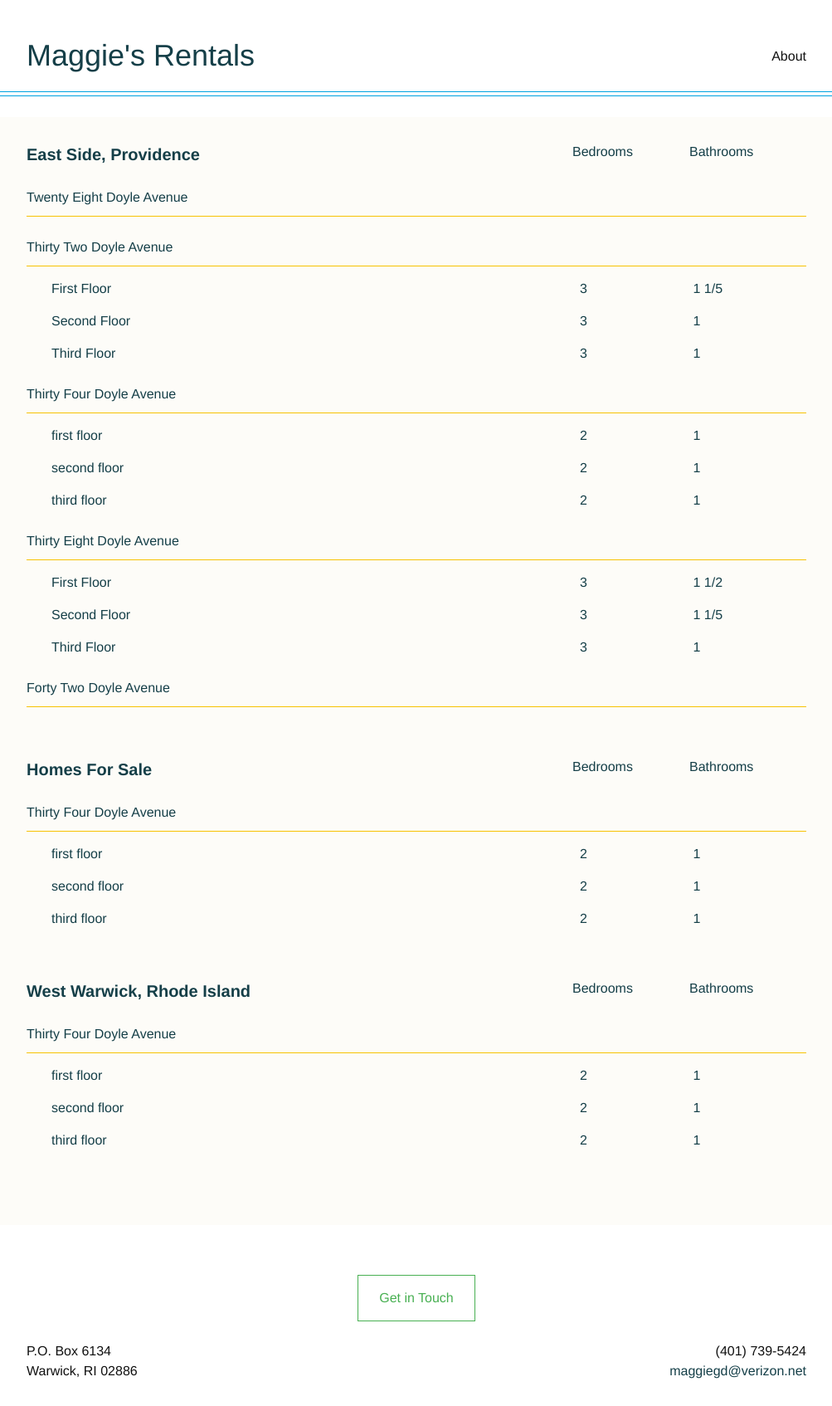
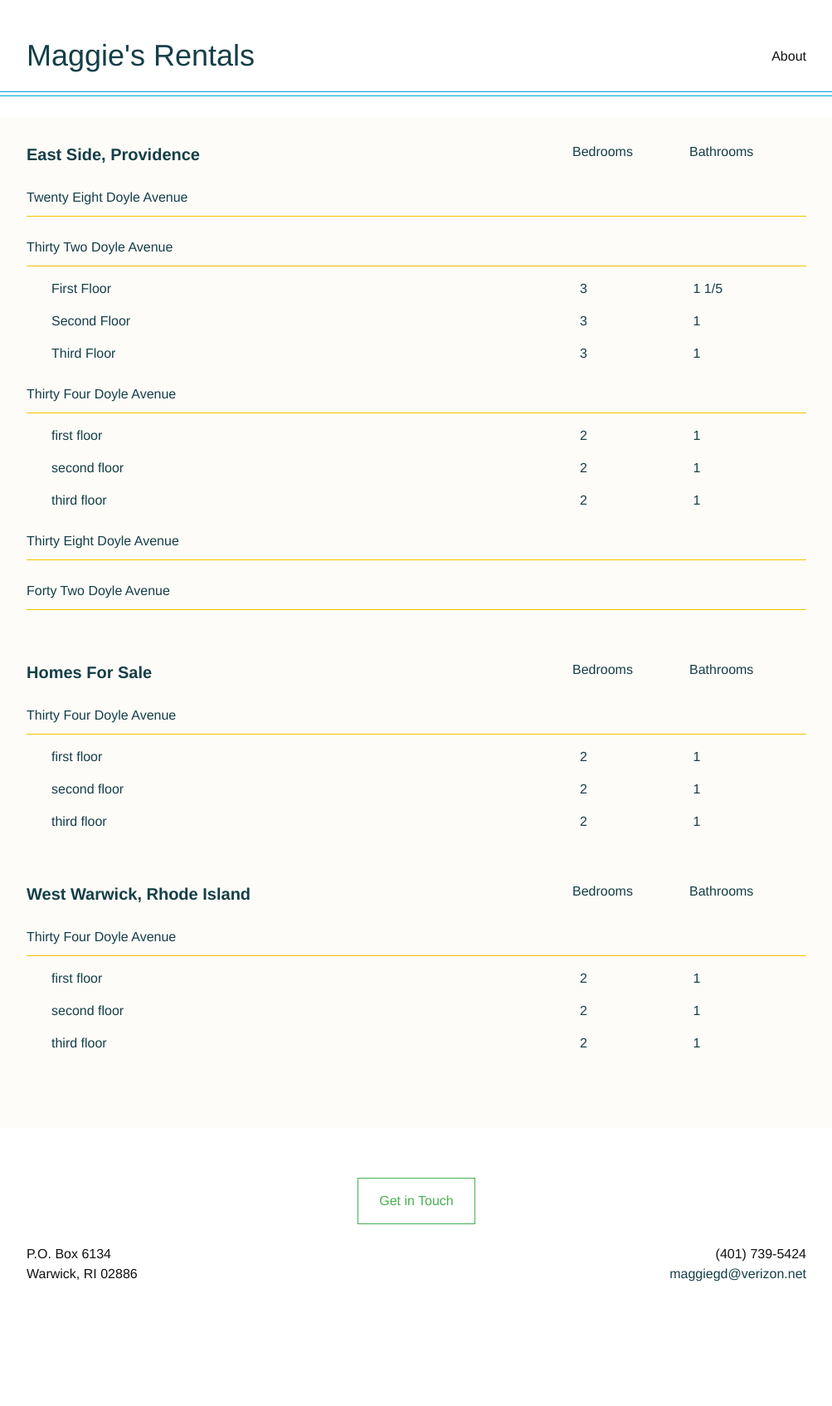
Before and after one commit to alexandreaco/maggiesrentals.github.io, a Jekyll site: the page built from index.html, in a window 1280 px wide. Shown: the whole page at 83% size, without its empty margins (138-1141 px from the left). Built offline with Jekyll 4.4.1, drawn with Linux system fonts in a browser that asks for light colours; after the commit the page ends 1577 px from its top, so only the background shows below that.

Commit message:
Updated Thirty Eight Doyle Avenue

```diff
--- a/_buildings/thirty-eight-doyle-avenue.markdown
+++ b/_buildings/thirty-eight-doyle-avenue.markdown
@@ -4,10 +4,6 @@
 image: "/uploads/38D.jpg"
 Google Map Text: <iframe src="https://www.google.com/maps/embed?pb=!1m18!1m12!1m3!1d2972.521130010863!2d-71.40756139999996!3d41.838608699999966!2m3!1f0!2f0!3f0!3m2!1i1024!2i768!4f13.1!3m3!1m2!1s0x89e444e0183ef225%3A0x2ea761cd5ba81430!2s38+Doyle+Ave%2C+Providence%2C+RI+02906!5e0!3m2!1sen!2sus!4v1485637006262"
   width="100%" height="350" frameborder="0" style="border:0" allowfullscreen></iframe>
-Apartments:
-- Twenty Eight Doyle Ave, First Floor
-- Twenty Eight Doyle Ave, Second Floor
-- Twenty Eight Doyle, Third Floor
 ---
 
 Modern Kitchen with New Appliances
```
